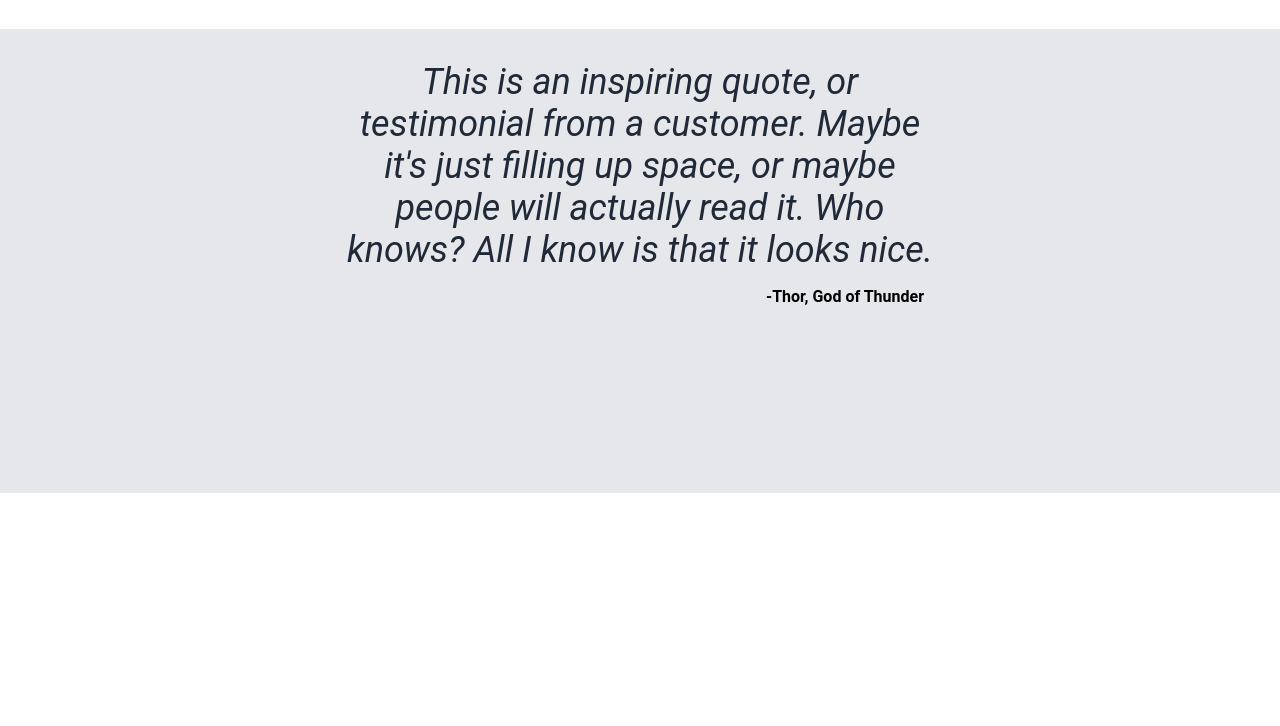
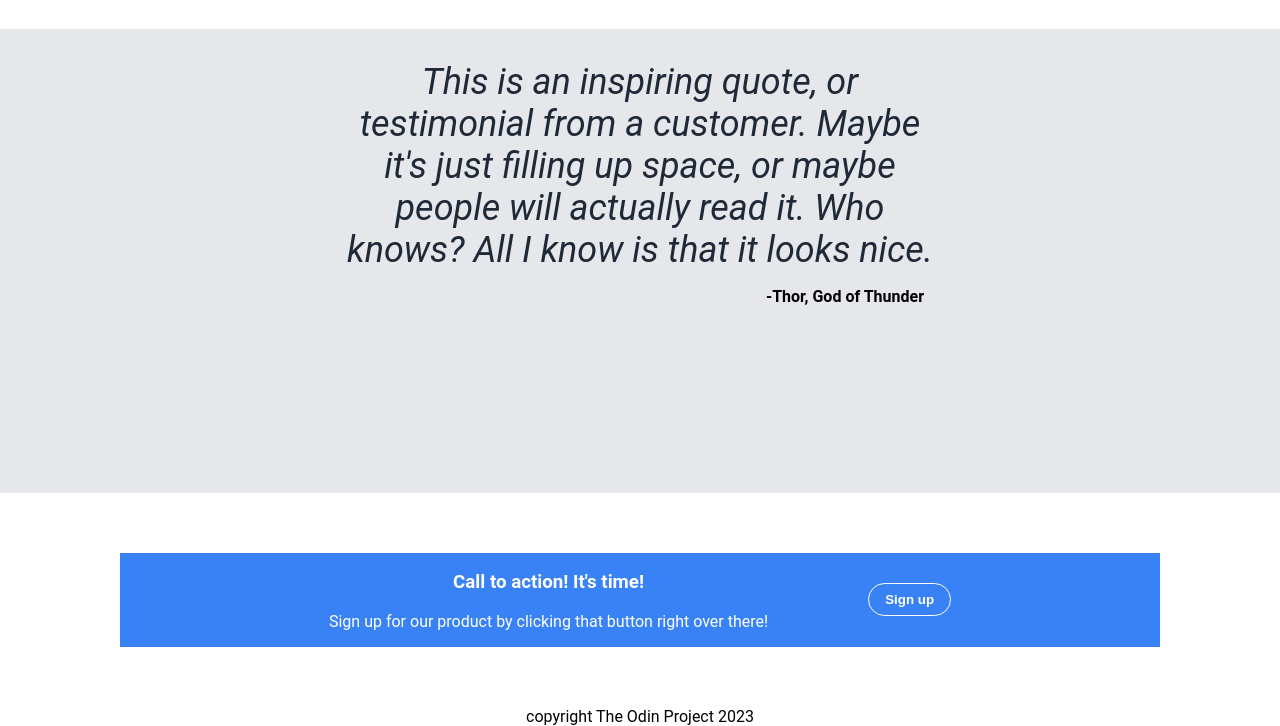
Before and after one commit to bklarer/css-project, a plain HTML site: page index.html in a window 1280 px wide. Shown: the part 808-1534 px from the top of the page. Before the commit the page ends 1301 px from the top, so only its background shows below. Drawn offline with Linux system fonts and the light colour scheme.

Commit message:
Add section-4

```diff
--- a/index.html
+++ b/index.html
@@ -59,6 +59,20 @@
                 <span class="author">-Thor, God of Thunder</span>
             </div>
         </div>
+        <div class="section-4">
+            <div class="action-call">
+                <div class="action-text">
+                    <h3>Call to action! It's time!</h3>
+                    <p>
+                        Sign up for our product by clicking that button right over there!
+                    </p>
+                </div>
+                <button>Sign up</button>
+            </div>
+        </div>
+        <div class="footer">
+            <span>copyright The Odin Project 2023</span>
+        </div>
 
     </body>
 
--- a/style.css
+++ b/style.css
@@ -91,6 +91,17 @@ button {
 
 }
 
+.action-call {
+    display: flex;
+    background: #3882f6;
+    justify-content: center;
+    align-items: center;
+    gap: 100px;
+    color: white;
+
+}
+
+
 .section-1 {
     background: #1F2937;
     padding-bottom: 16px;
@@ -114,6 +125,12 @@ button {
     flex-wrap: wrap;
 }
 
+.section-4 {
+    padding: 60px 120px;
+    justify-content: center;
+    align-items: center;
+}
+
 header > h2 {
     color: white;
 
@@ -124,3 +141,10 @@ header > h2 {
     text-align: right;
     margin: 16px;
 }
+
+.action-call > button {
+    border: 1px solid white;
+    border-radius: 25px;
+    padding: 8px 16px;
+    background: none;
+}
```
